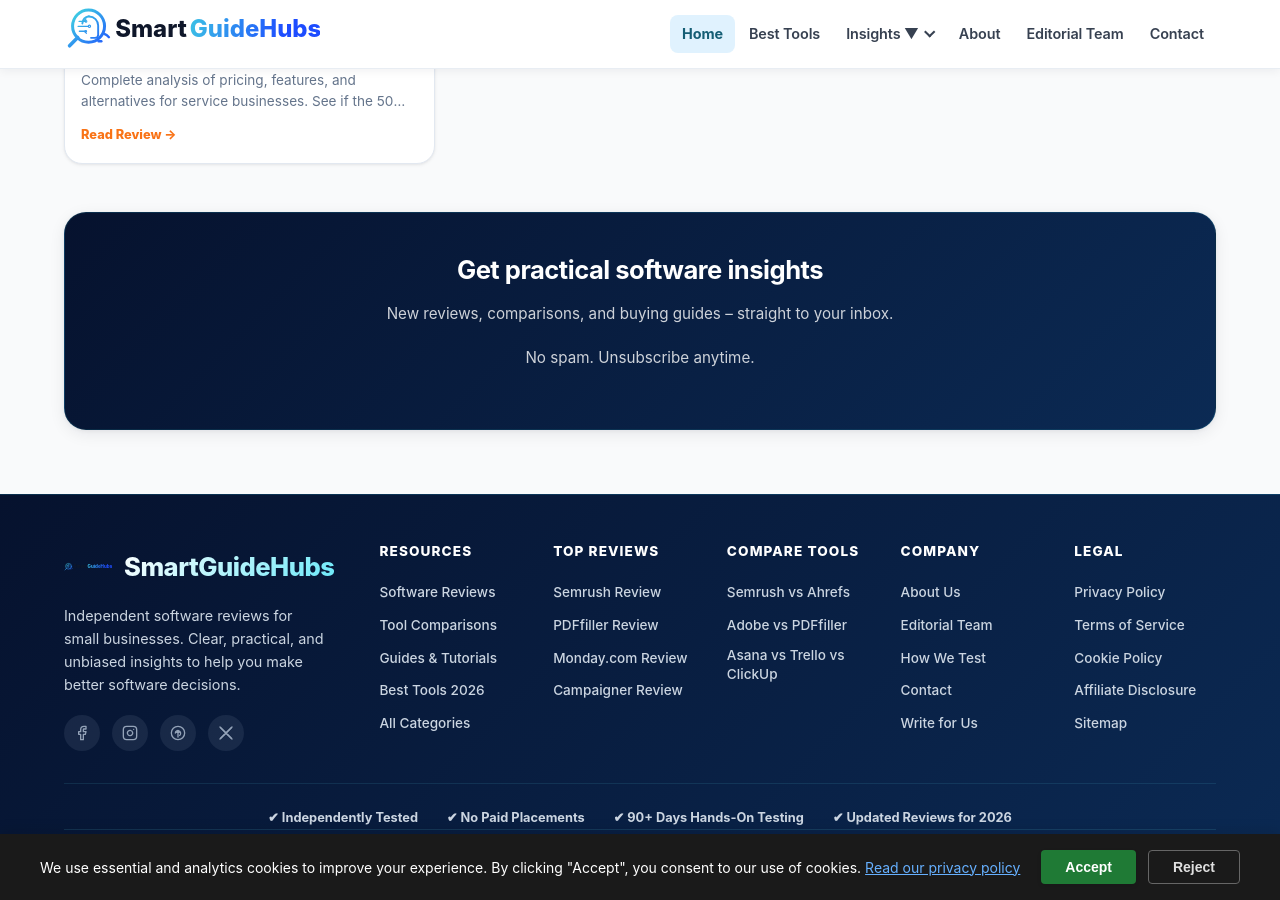
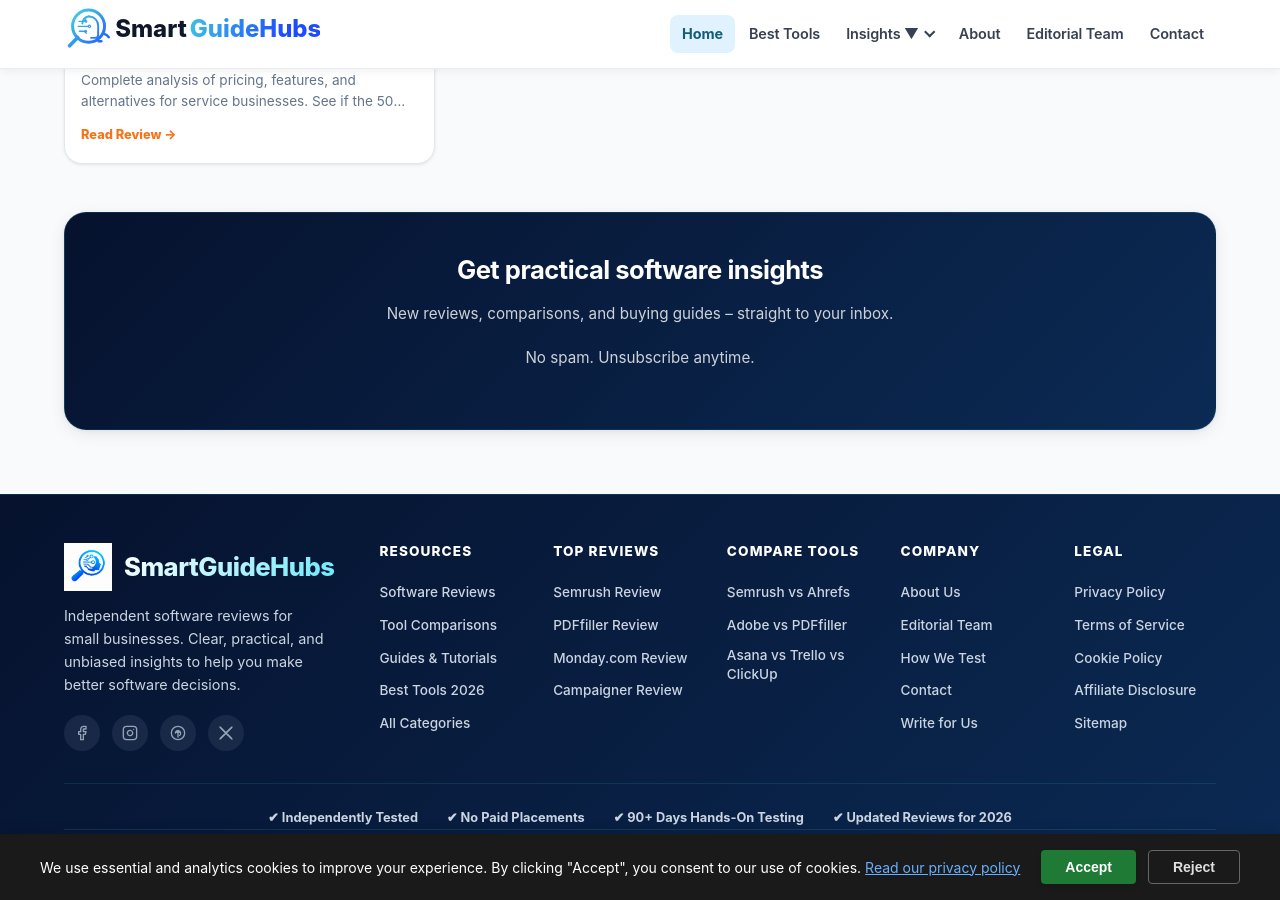
Before and after one commit to Yanniga01/gilliansperkin.github.io, a Jekyll site: the page built from index.md, in a window 1280 px wide and 900 px high, scrolled down 3265 px. Built offline with Jekyll 4.4.1, drawn with Linux system fonts in a browser that asks for light colours.

Commit message:
Update footer logo image source

```diff
--- a/_includes/footer.html
+++ b/_includes/footer.html
@@ -8,7 +8,7 @@
       <div class="footer-col footer-col-brand">
         <a href="/" class="footer-brand" aria-label="SmartGuideHubs home" {% if page.url == "/" %}aria-current="page"{% endif %}>
           <span class="footer-logo-mark" aria-hidden="true">
-            <img src="/assets/branding/sgh-logo.svg" alt="SmartGuideHubs" width="48" height="48" loading="lazy">
+            <img src="/assets/branding/logo-icon.svg" alt="SmartGuideHubs" width="48" height="48" loading="lazy">
           </span>
           <span class="footer-brand-name">SmartGuideHubs</span>
         </a>
```
